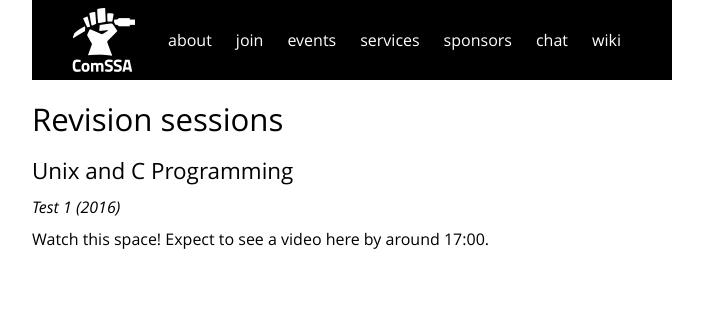
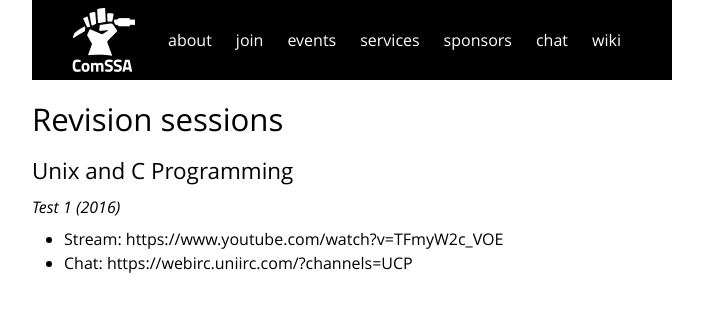
Before and after one commit to ComSSA/www.comssa.org.au, a Jekyll site: the page built from revision/index.md, in a window 1280 px wide. Shown: the top 312 px of the page, without its empty margins (288-991 px from the left). Built offline with Jekyll 4.4.1, drawn with Linux system fonts in a browser that asks for light colours.

Commit message:
Update /revision/

```diff
--- a/revision/index.md
+++ b/revision/index.md
@@ -7,4 +7,5 @@ title: Revision sessions
 
 ### Test 1 (2016)
 
-Watch this space! Expect to see a video here by around 17:00.
+* Stream: https://www.youtube.com/watch?v=TFmyW2c_VOE
+* Chat: https://webirc.uniirc.com/?channels=UCP
```
